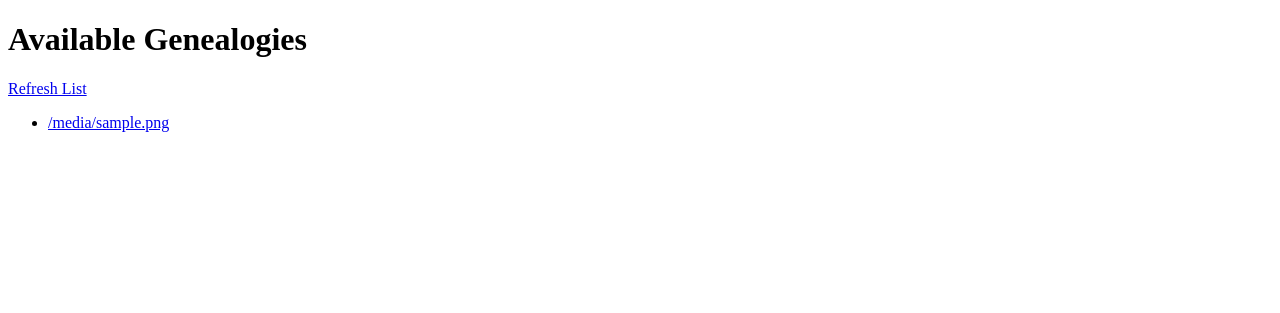
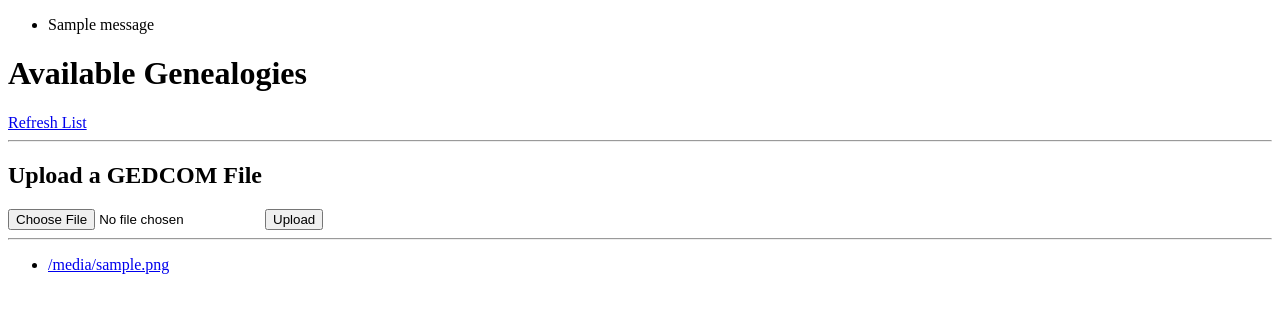
Before and after one commit to mwinterer/genealogy, a Flask app: template templates/index.html in a window 1280 px wide. Shown: the top 313 px of the page. Run offline with Flask 3, Linux system fonts and the light colour scheme; the template is opened without the code that fills it: most values are stand-ins (such as "Sample title", 1, 10 or a date in 2020); one stand-in notice (Sample message) is shown.

Commit message:
I have added file upload functionality to the genealogy application.
This change adds the ability for you to upload your own GEDCOM files. The main page now includes an upload form, and the backend has been updated to handle the file upload and save it to the data directory. You will be notified of a successful upload via a flashed message.

```diff
--- a/app.py
+++ b/app.py
@@ -1,5 +1,5 @@
 import os
-from flask import Flask, render_template, request, redirect, url_for
+from flask import Flask, render_template, request, redirect, url_for, flash
 from flask_login import LoginManager, UserMixin, login_user, login_required, logout_user
 
 app = Flask(__name__)
@@ -90,6 +90,24 @@ def person_detail(gedcom_file, person_pointer):
     return render_template('person_detail.html', name=name, birth_date=birth_date, death_date=death_date,
                            parents=parents, children=children, siblings=siblings, gedcom_file=gedcom_file)
 
+from werkzeug.utils import secure_filename
+
+@app.route('/upload', methods=['POST'])
+@login_required
+def upload_file():
+    if 'file' not in request.files:
+        flash('No file part')
+        return redirect(request.url)
+    file = request.files['file']
+    if file.filename == '':
+        flash('No selected file')
+        return redirect(request.url)
+    if file and file.filename.endswith('.ged'):
+        filename = secure_filename(file.filename)
+        file.save(os.path.join('data', filename))
+        flash('File successfully uploaded')
+        return redirect(url_for('index'))
+
 @app.route('/request_access', methods=['GET', 'POST'])
 def request_access():
     if request.method == 'POST':
--- a/templates/index.html
+++ b/templates/index.html
@@ -4,8 +4,24 @@
     <title>Genealogy</title>
 </head>
 <body>
+    {% with messages = get_flashed_messages() %}
+      {% if messages %}
+        <ul>
+        {% for message in messages %}
+          <li>{{ message }}</li>
+        {% endfor %}
+        </ul>
+      {% endif %}
+    {% endwith %}
     <h1>Available Genealogies</h1>
     <a href="{{ url_for('index') }}">Refresh List</a>
+    <hr>
+    <h2>Upload a GEDCOM File</h2>
+    <form method="post" enctype="multipart/form-data" action="{{ url_for('upload_file') }}">
+        <input type="file" name="file">
+        <input type="submit" value="Upload">
+    </form>
+    <hr>
     <ul>
         {% for gedcom_file in gedcom_files %}
             <li><a href="/gedcom/{{ gedcom_file }}">{{ gedcom_file }}</a></li>
```
